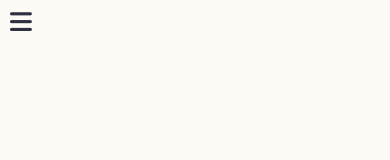
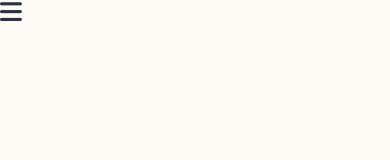
Before and after one commit to BhagirthiEmmaMatthewPatrick-Project6/bempApp, a React (Create React App) app: page / in a window 390 px wide. Shown: the top 160 px of the page. Built offline with nearby package versions, Linux system fonts and the light colour scheme.

Commit message:
fixed the Side Scroll issue for smaller screens

```diff
--- a/src/partials/_mediaQueries.scss
+++ b/src/partials/_mediaQueries.scss
@@ -63,9 +63,9 @@
 
     // Show Hamburger menu
     .menuButton {
-        position: absolute;
-        top: 10px;
-        left: 10px;
+        // position: absolute;
+        // top: 5px;
+        // left: 5px;
         display: block !important;
     }
 
```
